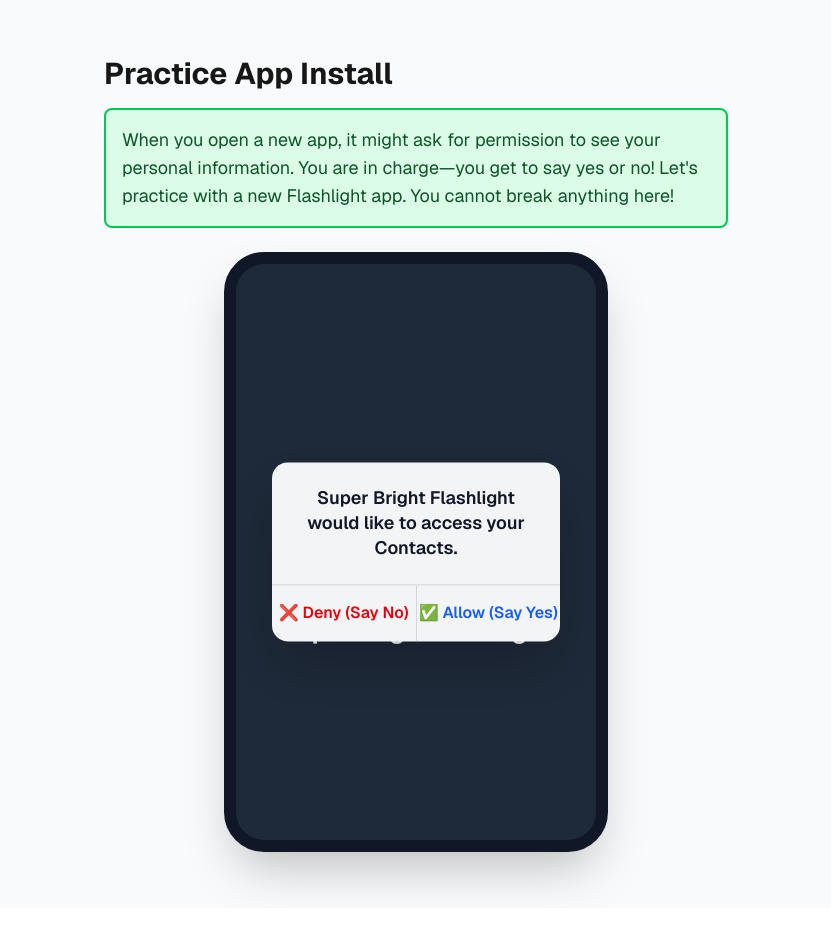
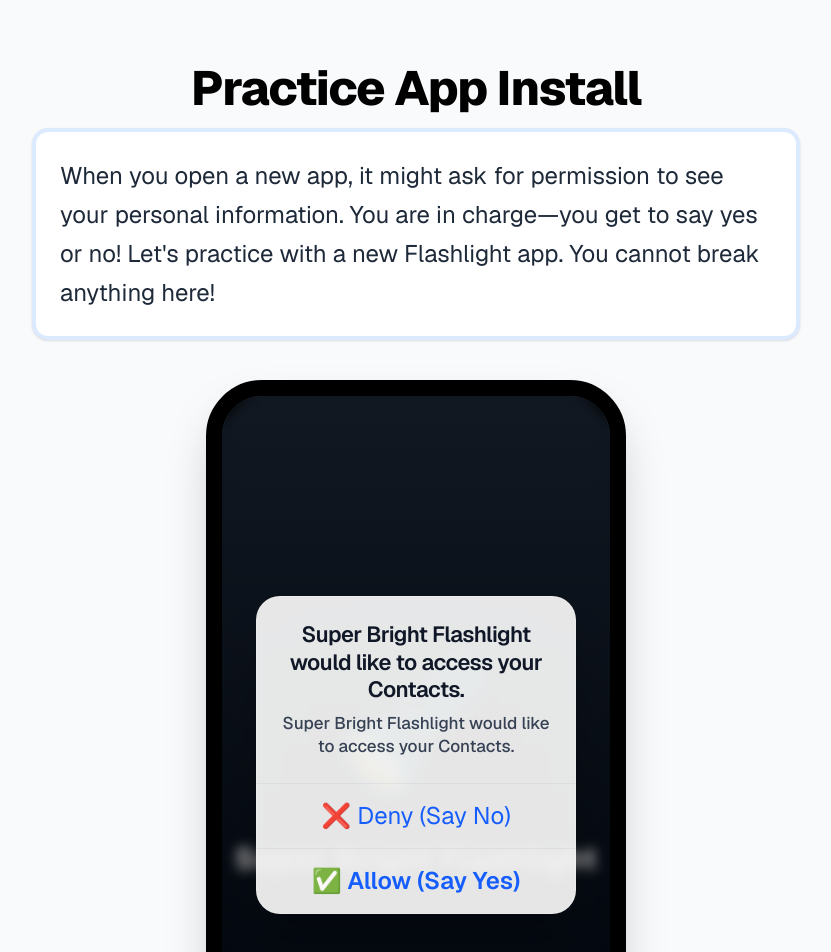
Before and after one commit to atullal/canopy, a Next.js app: page /app-permissions in a window 1280 px wide. Shown: the top 952 px of the page, without its empty margins (224-1055 px from the left). Before the commit the page ends 908 px from the top, so only its background shows below. Built offline with nearby package versions, Linux system fonts and the light colour scheme.

Commit message:
UX Polish: Replicate native OS permission dialogs and animate with Framer Motion

```diff
--- a/app/components/AppPermissions.tsx
+++ b/app/components/AppPermissions.tsx
@@ -1,6 +1,7 @@
 "use client";
 
 import React, { useState } from 'react';
+import { motion, AnimatePresence } from 'framer-motion';
 import posthog from '../../utils/posthog';
 import scenarioData from '../../scenarios/app-permissions.json';
 
@@ -46,9 +47,6 @@ export default function AppPermissions() {
           message: scenarioData.feedback.gentleFailureNecessaryDeny.message,
           type: 'info' // The spec frame feels more informative here
         });
-        // We will keep them on the same challenge to try again, as implied by "Let's try again!"
-        // So we won't increment index in handleNextChallenge for this specific case... wait, let's just let handleNextChallenge advance and loop around, or we can add a state to retry.
-        // For simplicity, let's just let the normal flow happen, or reset.
       } else {
         // Correct Action (Allow Camera)
         setFeedback({
@@ -61,70 +59,130 @@ export default function AppPermissions() {
   };
 
   const handleModalClose = () => {
-    // If we just got the gentleFailureNecessaryDeny, we should probably stay on the same challenge to "try again"
     if (feedback?.title === scenarioData.feedback.gentleFailureNecessaryDeny.title) {
-      setFeedback(null);
+      setFeedback(null); // Stay on challenge to try again
     } else {
       handleNextChallenge();
     }
   };
 
   return (
-    <div className="max-w-2xl mx-auto p-6 font-sans">
-      <h1 className="text-3xl font-bold mb-4">{scenarioData.title}</h1>
-      <div className="bg-green-100 border-2 border-green-500 p-4 rounded-lg text-lg mb-6 text-green-900">
+    <main className="max-w-4xl mx-auto p-4 md:p-8 font-sans text-gray-900 bg-gray-50 min-h-screen">
+      <header className="mb-10 text-center">
+        <h1 className="text-4xl md:text-5xl font-extrabold tracking-tight mb-4 text-black">
+          {scenarioData.title}
+        </h1>
+        <div
+          role="region"
+          aria-label="Scenario Description"
+          className="bg-white border-4 border-blue-100 p-6 rounded-2xl text-2xl leading-relaxed text-gray-800 shadow-sm inline-block text-left max-w-3xl"
+        >
           {scenarioData.description}
         </div>
+      </header>
 
-      <div className="border-[12px] border-gray-900 rounded-[2.5rem] bg-gray-900 overflow-hidden shadow-2xl max-w-sm mx-auto h-[600px] flex flex-col relative">
-        <div className="flex-1 bg-gray-800 flex flex-col items-center justify-center text-white relative">
+      <div className="max-w-[420px] mx-auto border-[16px] border-black rounded-[3.5rem] bg-gray-900 overflow-hidden shadow-2xl h-[750px] flex flex-col relative">
+        <div className="flex-1 bg-gradient-to-b from-gray-800 to-gray-950 flex flex-col items-center justify-center text-white relative">
 
-          <div className="text-[6rem] mb-4">{scenarioData.appContext.icon}</div>
-          <div className="text-2xl font-bold">{scenarioData.appContext.appName}</div>
+          {/* Background App Interface */}
+          <div className="text-[8rem] mb-6 drop-shadow-xl select-none">{scenarioData.appContext.icon}</div>
+          <div className="text-3xl font-extrabold tracking-wide mb-2 select-none">{scenarioData.appContext.appName}</div>
 
-          {/* Simulated System Permission Pop-up */}
-          <div className="absolute top-1/2 left-1/2 transform -translate-x-1/2 -translate-y-1/2 w-4/5 bg-gray-100 text-gray-900 rounded-2xl shadow-2xl flex flex-col overflow-hidden">
-            <div className="p-6 text-center font-semibold text-lg leading-snug">
-              {currentChallenge.requestText}
+          {/* OS-Level Backdrop Blur & Pop-up */}
+          <AnimatePresence mode="wait">
+            <motion.div
+              key={challengeIndex}
+              initial={{ opacity: 0 }}
+              animate={{ opacity: 1 }}
+              exit={{ opacity: 0, transition: { duration: 0.15 } }}
+              className="absolute inset-0 bg-black/40 backdrop-blur-[6px] flex items-center justify-center p-6 z-10"
+              aria-hidden={feedback !== null}
+            >
+              <motion.div
+                role="alertdialog"
+                aria-modal="true"
+                initial={{ scale: 0.8, opacity: 0, y: 15 }}
+                animate={{ scale: 1, opacity: 1, y: 0 }}
+                exit={{ scale: 0.9, opacity: 0, transition: { duration: 0.15 } }}
+                transition={{ type: 'spring', stiffness: 350, damping: 25 }}
+                className="w-full max-w-[320px] bg-white/90 backdrop-blur-2xl rounded-3xl overflow-hidden shadow-2xl flex flex-col border border-white/20"
+              >
+                {/* OS Dialog Content */}
+                <div className="p-6 text-center text-gray-900">
+                  <h3 className="font-semibold text-[22px] leading-tight mb-2 tracking-tight">
+                    {currentChallenge.requestText.split('.')[0]}.
+                  </h3>
+                  <p className="text-[17px] leading-snug font-medium text-gray-700">
+                    {currentChallenge.requestText.split('.').slice(1).join('.').trim() || currentChallenge.requestText}
+                  </p>
                 </div>
-            <div className="flex border-t border-gray-300">
-              <button
+
+                {/* OS Dialog Buttons - Stacked for extreme tappability */}
+                <div className="flex flex-col border-t border-gray-300/50">
+                  <motion.button
+                    whileTap={{ backgroundColor: 'rgba(0,0,0,0.05)' }}
                     onClick={() => handleAction('deny')}
-                className="flex-1 py-4 text-red-600 font-semibold border-r border-gray-300 hover:bg-gray-200 transition"
+                    className="w-full py-4 text-blue-600 font-normal text-2xl border-b border-gray-300/50 transition-colors focus:outline-none focus-visible:bg-gray-200"
                   >
-                {scenarioData.actions.find(a => a.id === 'deny')?.label}
-              </button>
-              <button
+                    {scenarioData.actions.find((a: any) => a.id === 'deny')?.label || "Don't Allow"}
+                  </motion.button>
+                  <motion.button
+                    whileTap={{ backgroundColor: 'rgba(0,0,0,0.05)' }}
                     onClick={() => handleAction('allow')}
-                className="flex-1 py-4 text-blue-600 font-semibold hover:bg-gray-200 transition"
+                    className="w-full py-4 text-blue-600 font-semibold text-2xl transition-colors focus:outline-none focus-visible:bg-gray-200"
                   >
-                {scenarioData.actions.find(a => a.id === 'allow')?.label}
-              </button>
+                    {scenarioData.actions.find((a: any) => a.id === 'allow')?.label || "Allow"}
+                  </motion.button>
                 </div>
-          </div>
+              </motion.div>
+            </motion.div>
+          </AnimatePresence>
 
         </div>
       </div>
 
-      {/* Feedback Modal */}
+      {/* Feedback Modal with Framer Motion */}
+      <AnimatePresence>
         {feedback && (
-        <div className="fixed inset-0 bg-black/60 flex items-center justify-center p-4 z-50">
-          <div className="bg-white p-8 rounded-2xl max-w-lg w-full text-center shadow-xl">
-            <h3 className={`text-2xl font-bold mb-4 ${feedback.type === 'failure' ? 'text-red-600' : feedback.type === 'success' ? 'text-green-600' : 'text-blue-600'}`}>
+          <div className="fixed inset-0 z-[100] flex items-center justify-center p-4 sm:p-6">
+            <motion.div
+              initial={{ opacity: 0 }}
+              animate={{ opacity: 1 }}
+              exit={{ opacity: 0 }}
+              transition={{ duration: 0.3 }}
+              className="absolute inset-0 bg-gray-900/80 backdrop-blur-sm"
+              onClick={handleModalClose}
+              aria-hidden="true"
+            />
+
+            <motion.div
+              role="alertdialog"
+              aria-modal="true"
+              initial={{ opacity: 0, scale: 0.95, y: 20 }}
+              animate={{ opacity: 1, scale: 1, y: 0 }}
+              exit={{ opacity: 0, scale: 0.95, y: 10 }}
+              transition={{ type: 'spring', stiffness: 300, damping: 25, mass: 1 }}
+              className="relative bg-white border-4 border-gray-200 p-8 md:p-12 rounded-3xl max-w-2xl w-full text-center shadow-2xl"
+            >
+              <h3 className={`text-4xl font-extrabold mb-8 ${feedback.type === 'failure' ? 'text-red-800' : feedback.type === 'success' ? 'text-green-800' : 'text-blue-800'}`}>
                 {feedback.title}
               </h3>
-            <div className="text-lg text-gray-700 whitespace-pre-wrap mb-6 text-left leading-relaxed">
+              <div className="text-2xl text-gray-900 leading-relaxed whitespace-pre-wrap mb-10 text-left bg-gray-50 p-6 rounded-xl border border-gray-200">
                 {feedback.message}
               </div>
-            <button
+              <motion.button
+                whileHover={{ scale: 1.02 }}
+                whileTap={{ scale: 0.98 }}
                 onClick={handleModalClose}
-              className="bg-blue-600 text-white font-bold py-3 px-8 rounded-xl hover:bg-blue-700 w-full transition"
+                autoFocus
+                className="w-full sm:w-auto min-w-[14rem] bg-blue-700 text-white font-bold text-3xl py-6 px-10 rounded-xl hover:bg-blue-800 active:bg-blue-900 transition-colors focus:outline-none focus-visible:ring-4 focus-visible:ring-blue-500 shadow-md"
               >
                 Continue
-            </button>
-          </div>
+              </motion.button>
+            </motion.div>
           </div>
         )}
-    </div>
+      </AnimatePresence>
+    </main>
   );
 }
```
Lines whose indentation alone changed are shown as unchanged.
